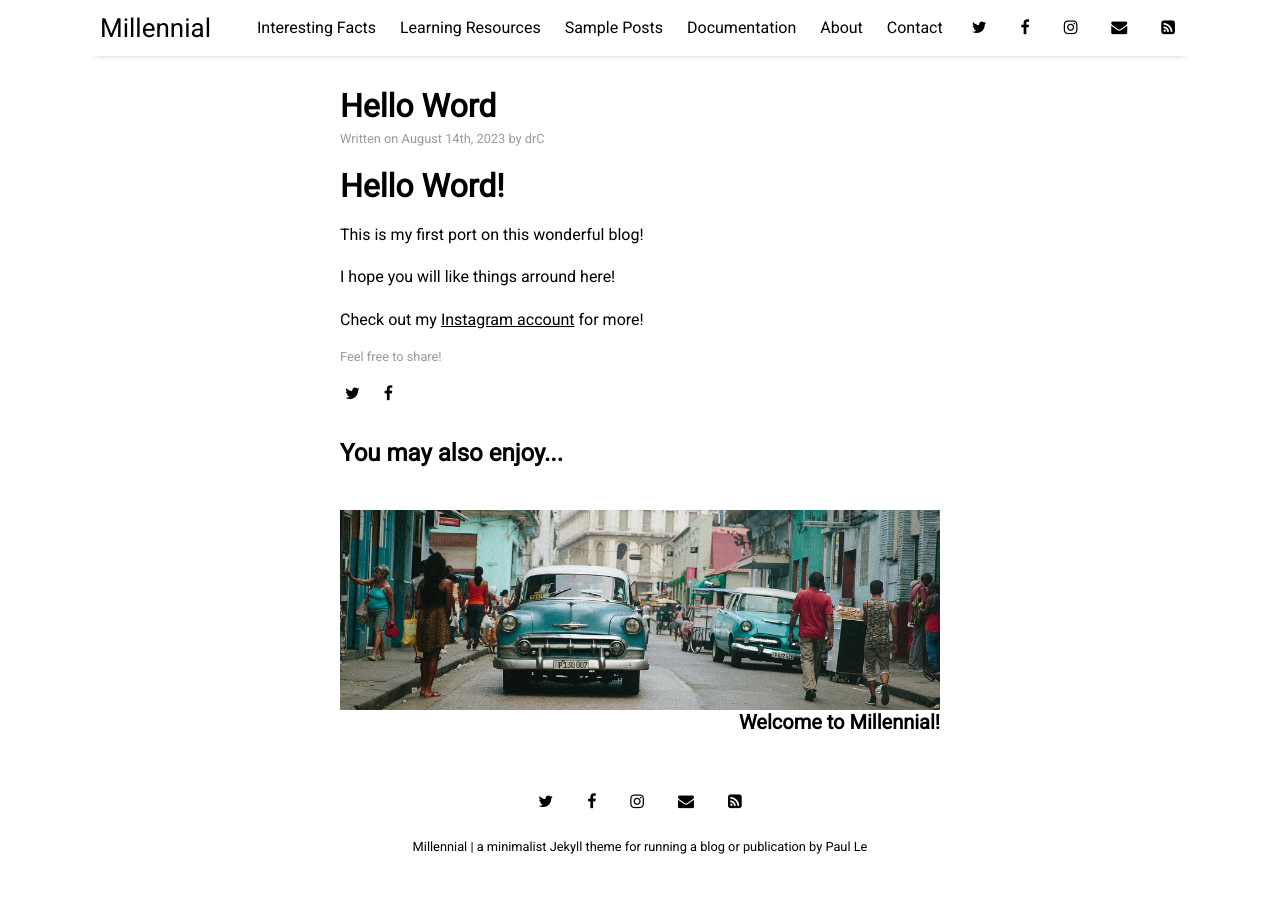
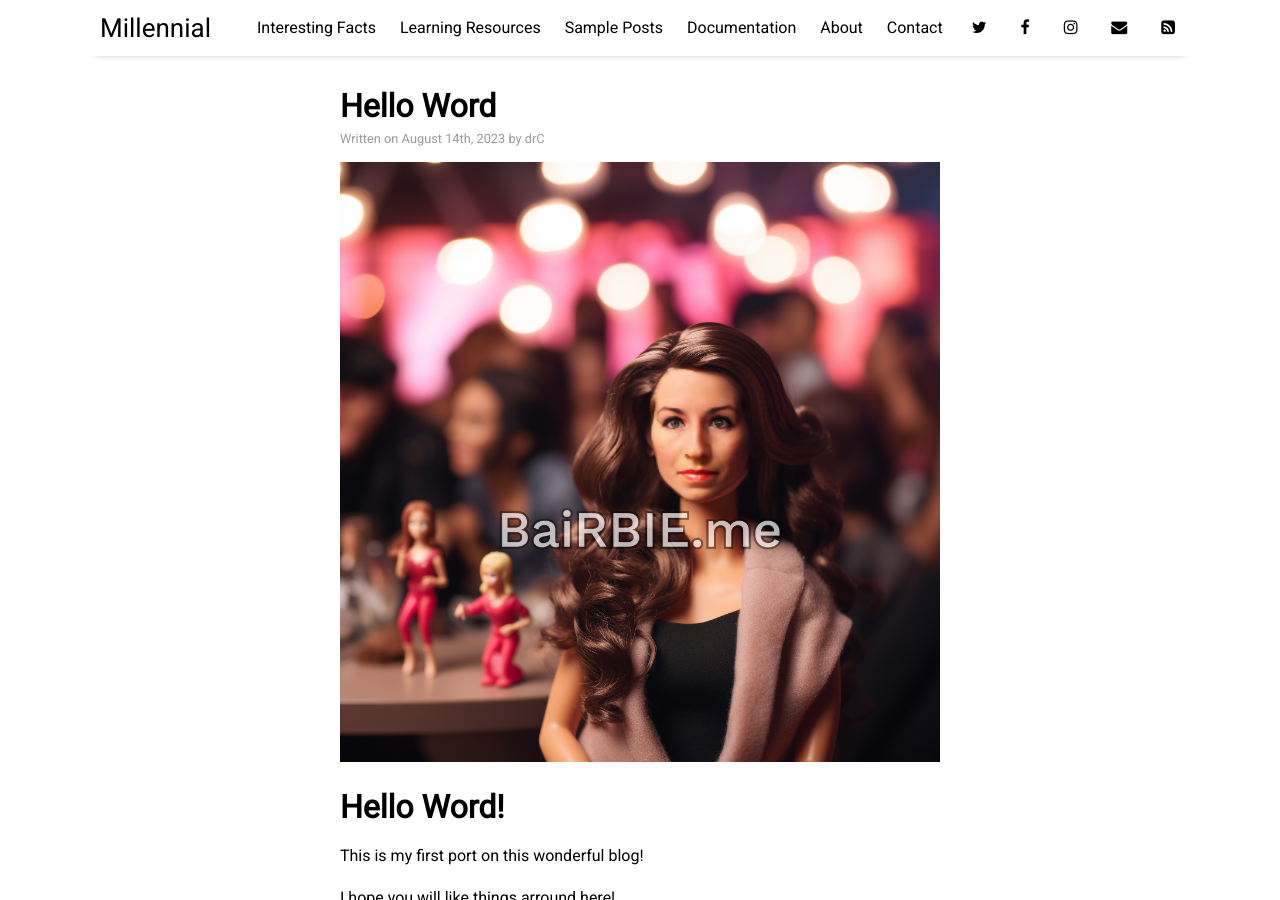
Before and after one commit to vndiana/vndiana.github.io, a Jekyll site: the page built from _posts/2023-08-14-Hello-Word.md, in a window 1280 px wide and 900 px high. Built offline with Jekyll 4.4.1, drawn with Linux system fonts in a browser that asks for light colours; nearby versions of some CDN libraries.

Commit message:
Added image

```diff
--- a/_posts/2023-08-14-Hello-Word.md
+++ b/_posts/2023-08-14-Hello-Word.md
@@ -4,7 +4,7 @@ title: "Hello Word"
 author: "drC"
 categories: sample
 tags: [sample]
-image:
+image: watermarked_0_nhzIqeLX.png
 ---
 
 # Hello Word!
```
Also changed, not shown: assets/img/watermarked_0_nhzIqeLX.png (added).
